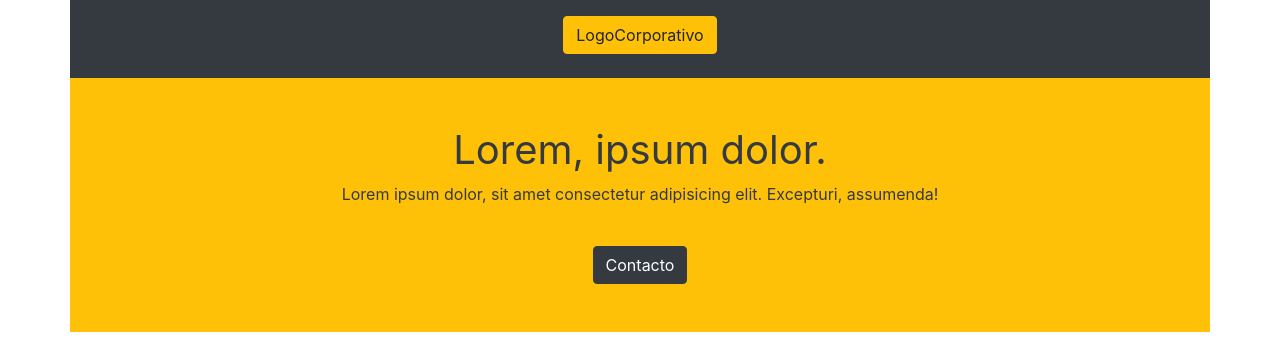
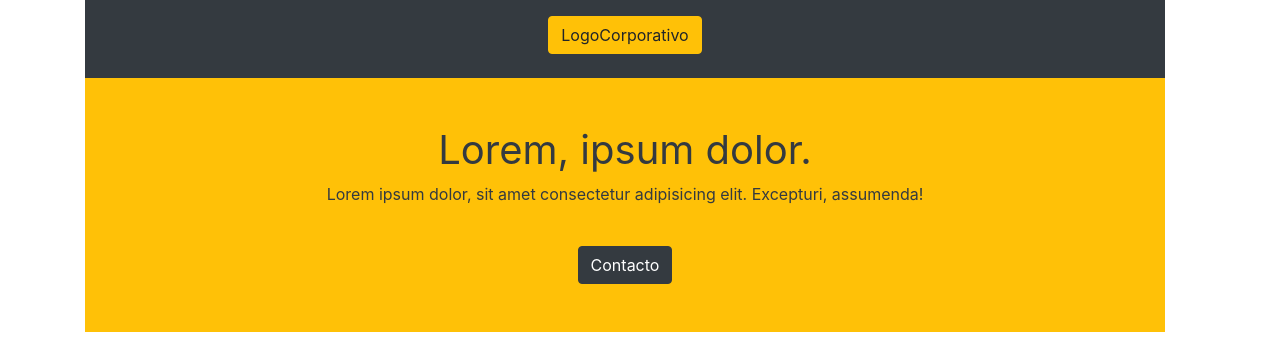
Before and after one commit to EdgvrGM/EdgvrGM.github.io, a website: page index.html in a window 1280 px wide. Shown: the top 345 px of the page. Drawn offline with nearby package versions, Linux system fonts and the light colour scheme.

Commit message:
correccion

```diff
--- a/index.html
+++ b/index.html
@@ -20,7 +20,7 @@
   </head>
   <body>
     <div class="container">
-      <div class="row">
+      <div class="row container">
         <div class="col-12 col-md-12 p-3 bg-dark text-dark text-center">
           <h4>
             <button type="button" class="btn btn-warning">
@@ -29,7 +29,7 @@
           </h4>
         </div>
       </div>
-      <div class="row">
+      <div class="row container">
         <div
           class="col-12 col-md-12 bg-warning text-dark text-justify text-center p-5"
         >
@@ -41,7 +41,7 @@
           <br />
           <button type="button" class="btn btn-dark">Contacto</button>
         </div>
-      </div>
+    </div>
       <div class="row">
         <div class="col-12 col-md-4 p-3 text-dark">
           <h3 class="font-weight-normal">Lorem, ipsum dolor.</h3>
```
